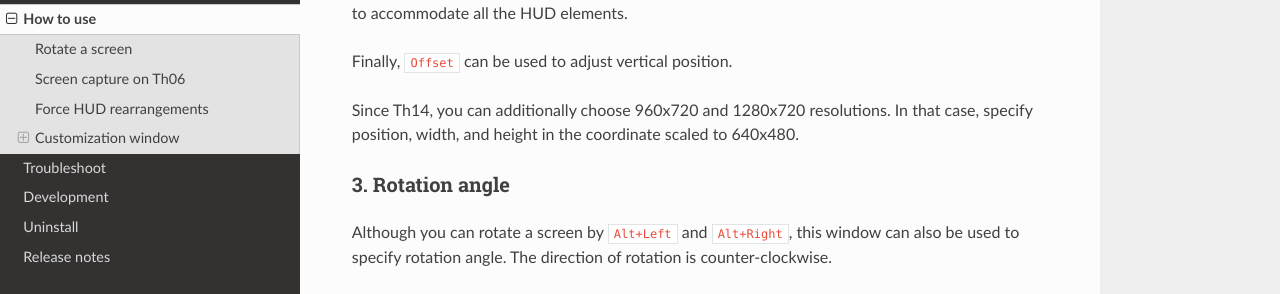
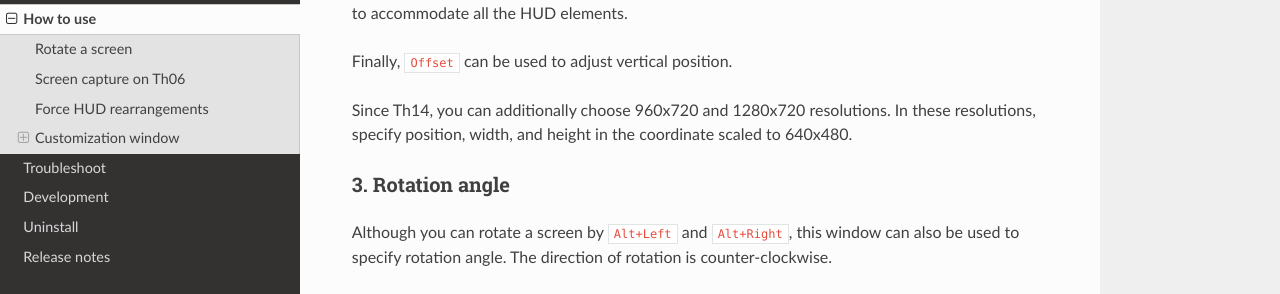
Before and after one commit to massanoori/THRotator-manual, a Sphinx documentation site: the page built from docs/pages/usage.rst, in a window 1280 px wide and 900 px high, scrolled down 2496 px. Shown: the part 157-451 px from the top of the window. Built offline with Sphinx 7.4.7 and the Read the Docs theme 2.0.0, drawn with Linux system fonts in a browser that asks for light colours.

```diff
--- a/docs/pages/usage.rst
+++ b/docs/pages/usage.rst
@@ -90,7 +90,7 @@
 Finally, ``Offset`` can be used to adjust vertical position.
 
 Since Th14, you can additionally choose 960x720 and 1280x720 resolutions.
-In that case, specify position, width, and height in the coordinate scaled to 640x480.
+In these resolutions, specify position, width, and height in the coordinate scaled to 640x480.
 
 3. Rotation angle
 -----------------------
```
Also changed, not shown: 1 other file.
